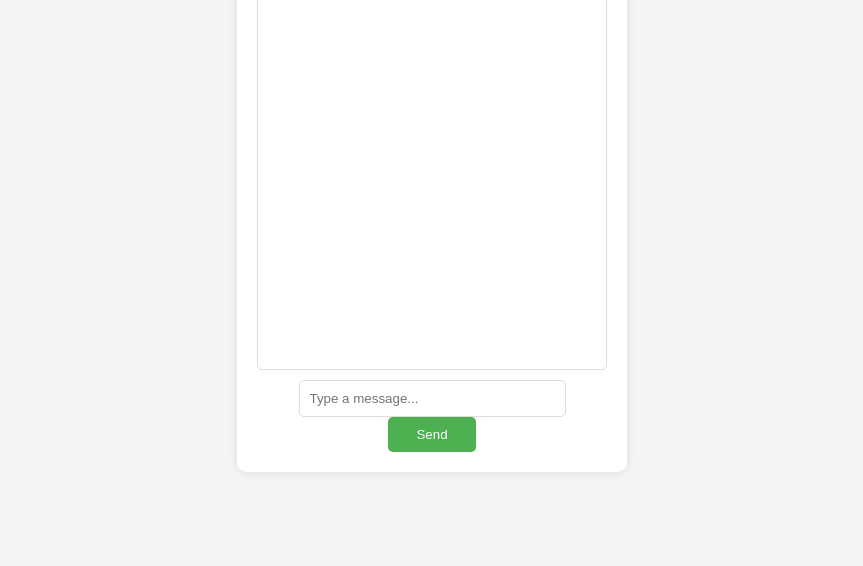
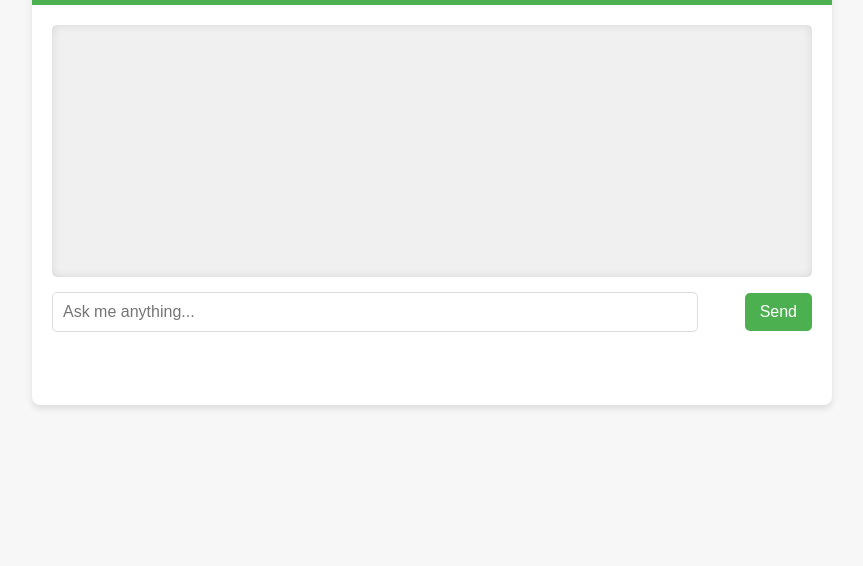
Before and after one commit to adithyavarma/adithyavarma.xyz, a plain HTML site: page adithya/chatBot/index.html in a window 1280 px wide. Shown: the part 234-800 px from the top of the page, without its empty margins (208-1071 px from the left). Drawn offline with Linux system fonts and the light colour scheme.

Commit message:
improving chatbot long responses

```diff
--- a/adithya/chatBot/index.html
+++ b/adithya/chatBot/index.html
@@ -3,17 +3,22 @@
 <head>
     <meta charset="UTF-8">
     <meta name="viewport" content="width=device-width, initial-scale=1.0">
-    <title>Adithya ChatBot</title>
+    <title>ChatBot - Adithya</title>
     <link rel="stylesheet" href="style.css">
 </head>
 <body>
-<div id="chat-container">
-    <h2>Chat with AdithyaBot</h2>
-    <div id="chat-box"></div>
-    <input type="text" id="user-input" placeholder="Type a message..." />
-    <button onclick="sendMessage()">Send</button>
+<div class="container">
+    <header class="header">
+        <h1>Adithya ChatBot</h1>
+    </header>
+    <div class="chat-container">
+        <div class="chat-box" id="chat-box"></div>
+        <div class="user-input-container">
+            <input type="text" id="user-input" placeholder="Ask me anything..." />
+            <button onclick="sendMessage()">Send</button>
+        </div>
+    </div>
 </div>
-
 <script src="script.js"></script>
 </body>
 </html>
--- a/adithya/chatBot/script.js
+++ b/adithya/chatBot/script.js
@@ -1,4 +1,4 @@
-const API_KEY = "AIzaSyCNze-P3HZUZCwYhxuKDQUSXoNin3VE8as"; // Make sure the API key is correct!
+const API_KEY = "AIzaSyCNze-P3HZUZCwYhxuKDQUSXoNin3VE8as";
 
 async function sendMessage() {
     const userInput = document.getElementById("user-input").value;
@@ -6,8 +6,8 @@ async function sendMessage() {
 
     if (userInput.trim() === "") return;
 
-    // Display the user message
-    chatBox.innerHTML += `<div><strong>You:</strong> ${userInput}</div>`;
+    // Display the user's message
+    chatBox.innerHTML += `<div class="user-message"><strong>You:</strong> ${userInput}</div>`;
     document.getElementById("user-input").value = "";
 
     try {
@@ -26,18 +26,49 @@ async function sendMessage() {
 
         if (data.error) {
             console.error("API Error:", data.error.message);
-            chatBox.innerHTML += `<div><strong>Bot:</strong> Error: ${data.error.message}</div>`;
+            chatBox.innerHTML += `<div class="bot-message"><strong>Bot:</strong> Error: ${data.error.message}</div>`;
         } else if (data.candidates && data.candidates.length > 0) {
             const botMessage = data.candidates[0].content.parts[0].text;
-            chatBox.innerHTML += `<div><strong>Bot:</strong> ${botMessage}</div>`;
+
+            // Apply text formatting to break the message into readable sections
+            let formattedMessage = formatBotResponse(botMessage);
+
+            chatBox.innerHTML += `<div class="bot-message"><strong>Bot:</strong> ${formattedMessage}</div>`;
         } else {
-            chatBox.innerHTML += `<div><strong>Bot:</strong> Hmm... no response from the server.</div>`;
+            chatBox.innerHTML += `<div class="bot-message"><strong>Bot:</strong> Hmm... no response from the server.</div>`;
         }
 
     } catch (error) {
         console.error("Request failed:", error);
-        chatBox.innerHTML += `<div><strong>Bot:</strong> Connection error. Please try again later.</div>`;
+        chatBox.innerHTML += `<div class="bot-message"><strong>Bot:</strong> Connection error. Please try again later.</div>`;
     }
 
     chatBox.scrollTop = chatBox.scrollHeight;
 }
+
+// Function to format the bot's response for better readability
+function formatBotResponse(response) {
+    // Check if the response contains questions or lists to format
+    let formattedResponse = response;
+
+    // Example: breaking up long paragraphs into bullet points
+    if (formattedResponse.includes("1.") || formattedResponse.includes("2.")) {
+        formattedResponse = formattedResponse
+            .replace(/(\d+\.)/g, '<br><br><strong>$1</strong>') // Add line breaks and bold section titles
+            .replace(/\*/g, '<ul><li>') // Add unordered list for bullet points
+            .replace(/\n/g, '</li><li>') // Ensure each new line is a list item
+            + '</ul>';
+    }
+
+    // You can add more complex parsing here based on the structure of your responses
+
+    return formattedResponse;
+}
+
+// Add event listener for "Enter" key to trigger sendMessage
+document.getElementById("user-input").addEventListener("keypress", function(event) {
+    if (event.key === "Enter") {
+        event.preventDefault();  // Prevent form submission
+        sendMessage();  // Call the sendMessage function
+    }
+});
--- a/adithya/chatBot/style.css
+++ b/adithya/chatBot/style.css
@@ -1,6 +1,13 @@
+/* Global Styles */
+* {
+    margin: 0;
+    padding: 0;
+    box-sizing: border-box;
+    font-family: 'Arial', sans-serif;
+}
+
 body {
-    font-family: Arial, sans-serif;
-    background-color: #f4f4f4;
+    background-color: #f7f7f7;
     display: flex;
     justify-content: center;
     align-items: center;
@@ -8,42 +15,106 @@ body {
     margin: 0;
 }
 
-#chat-container {
-    width: 350px;
-    background: #fff;
-    padding: 20px;
-    border-radius: 10px;
-    box-shadow: 0 0 10px rgba(0, 0, 0, 0.1);
-    text-align: center;
+.container {
+    width: 100%;
+    max-width: 800px;
+    background-color: #fff;
+    border-radius: 8px;
+    box-shadow: 0 4px 6px rgba(0, 0, 0, 0.1);
+    overflow: hidden;
+    display: flex;
+    flex-direction: column;
 }
 
-#chat-box {
+.header {
+    background-color: #4CAF50;
+    color: white;
+    text-align: center;
+    padding: 20px;
+}
+
+.chat-container {
+    display: flex;
+    flex-direction: column;
     height: 400px;
+    padding: 20px;
+    gap: 15px;
+}
+
+.chat-box {
     overflow-y: auto;
+    flex-grow: 1;
+    padding: 10px;
+    background-color: #f0f0f0;
+    border-radius: 5px;
+    max-height: 70%;
+    font-size: 16px;
+    color: #333;
+    box-shadow: inset 0 0 10px rgba(0, 0, 0, 0.1);
+}
+
+.user-input-container {
+    display: flex;
+    justify-content: space-between;
+    align-items: center;
+}
+
+input[type="text"] {
+    width: 85%;
+    padding: 10px;
     border: 1px solid #ddd;
+    border-radius: 5px;
+    font-size: 16px;
+    outline: none;
+    transition: border-color 0.3s ease;
+}
+
+input[type="text"]:focus {
+    border-color: #4CAF50;
+}
+
+button {
+    padding: 10px 15px;
+    border: none;
+    background-color: #4CAF50;
+    color: white;
+    border-radius: 5px;
+    font-size: 16px;
+    cursor: pointer;
+    transition: background-color 0.3s ease;
+}
+
+button:hover {
+    background-color: #45a049;
+}
+
+/* Message Styles */
+strong {
+    font-weight: bold;
+}
+
+div.bot-message {
+    background-color: #e8f5e9;
+    padding: 8px;
+    border-radius: 5px;
     margin-bottom: 10px;
-    padding: 10px;
-    border-radius: 5px;
     text-align: left;
 }
 
-input {
-    width: 70%;
-    padding: 10px;
+div.user-message {
+    background-color: #d1c4e9;
+    padding: 8px;
     border-radius: 5px;
-    border: 1px solid #ddd;
+    margin-bottom: 10px;
+    text-align: right;
 }
 
-button {
-    width: 25%;
-    padding: 10px;
-    background: #4caf50;
-    color: #fff;
-    border: none;
-    border-radius: 5px;
-    cursor: pointer;
+/* Responsive Styles */
+@media (max-width: 768px) {
+    .chat-container {
+        height: 300px;
+    }
+    .chat-box {
+        max-height: 60%;
+    }
 }
-
-button:hover {
-    background: #45a049;
-}
```
